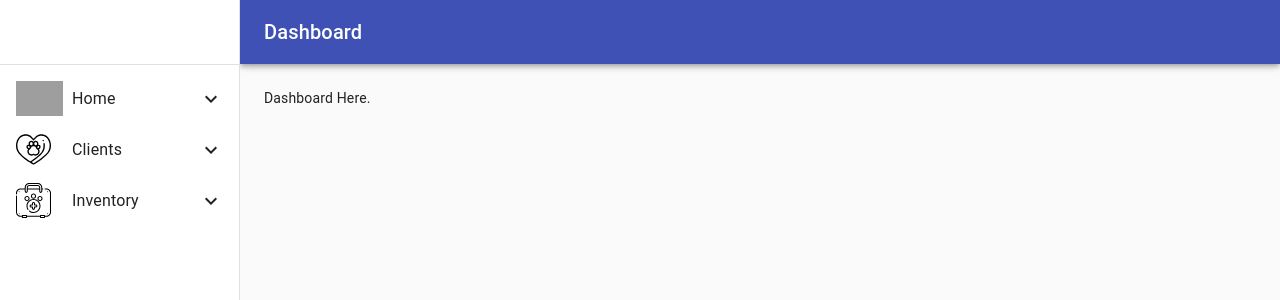
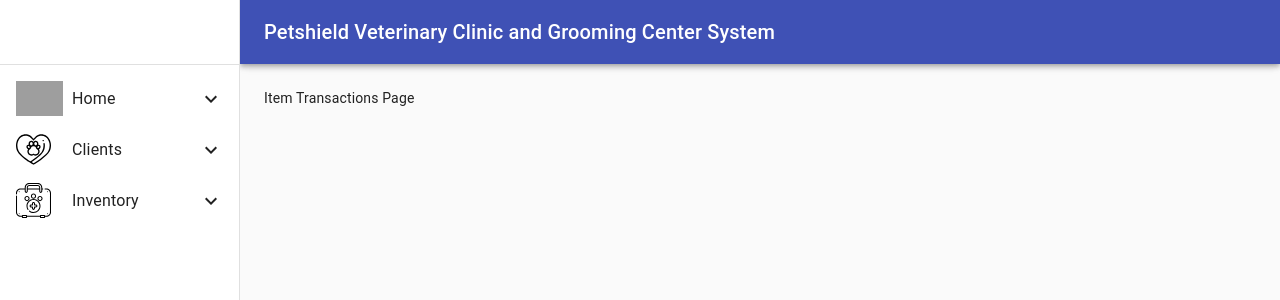
Before and after one commit to Petshield-Veterinary-Clinic/Petshield-Veterinary-Clinic-Website, a React (Create React App) app: page /inventory/item-transactions in a window 1280 px wide. Shown: the top 300 px of the page. Built offline with nearby package versions, Linux system fonts and the light colour scheme; grey boxes are pictures that could not be loaded.

Commit message:
PVCW-3 : Implement Routing for Inventory

```diff
--- a/package.json
+++ b/package.json
@@ -8,6 +8,7 @@
     "@testing-library/jest-dom": "^5.11.5",
     "@testing-library/react": "^11.1.1",
     "@testing-library/user-event": "^12.2.0",
+    "axios": "^0.21.0",
     "react": "^17.0.1",
     "react-dom": "^17.0.1",
     "react-hook-form": "^6.11.0",
--- a/src/App.jsx
+++ b/src/App.jsx
@@ -2,8 +2,10 @@ import { BrowserRouter as Router, Route, Switch } from "react-router-dom";
 import { CustomAppBar } from "./components/CustomAppBar";
 import { CustomDrawer } from "./components/CustomDrawer";
 import { makeStyles } from "@material-ui/core/styles";
-import HomePage from "./home-page/HomePage";
+import HomePage from "./pages/home-page/HomePage";
 import { CssBaseline } from "@material-ui/core";
+import ItemTransactionsPage from "./pages/Inventory/ItemTransactionsPage";
+import AllItemsPage from "./pages/Inventory/AllItemsPage";
 
 const useStyles = makeStyles((theme) => ({
   root: {
@@ -28,7 +30,13 @@ const App = () => {
         <main className={classes.content}>
           <div className={classes.toolbar} />
           <Switch>
-            <Route path="/" component={HomePage} />
+            <Route exact path="/home/dashboard" component={HomePage} />
+            <Route
+              exact
+              path="/inventory/item-transactions"
+              component={ItemTransactionsPage}
+            />
+            <Route exact path="/inventory/all-items" component={AllItemsPage} />
           </Switch>
         </main>
       </Router>
--- a/src/components/CustomAppBar.jsx
+++ b/src/components/CustomAppBar.jsx
@@ -15,7 +15,7 @@ export const CustomAppBar = () => {
     <AppBar position="fixed" className={classes.appBar}>
       <Toolbar>
         <Typography variant="h6" noWrap>
-          Dashboard
+          Petshield Veterinary Clinic and Grooming Center System
         </Typography>
       </Toolbar>
     </AppBar>
--- a/src/components/CustomDrawer.jsx
+++ b/src/components/CustomDrawer.jsx
@@ -11,6 +11,7 @@ import { makeStyles } from "@material-ui/core/styles";
 import { drawerWidth } from "../consts";
 import { ExpandLess, ExpandMore } from "@material-ui/icons";
 import { useState } from "react";
+import { Link } from "react-router-dom";
 import HomeIcon from "../assets/house.svg";
 import AgreementFormIcon from "../assets/agreement_form.svg";
 import AllClientsIcon from "../assets/all_clients.svg";
@@ -59,12 +60,12 @@ export const CustomDrawer = () => {
         {
           label: "Dashboard",
           icon: DashboardIcon,
-          handleOnClick: () => {},
+          path: " ",
         },
         {
           label: "Pet Queue",
           icon: PetQueueIcon,
-          handleOnClick: () => {},
+          path: " ",
         },
       ],
     },
@@ -78,22 +79,22 @@ export const CustomDrawer = () => {
         {
           label: "All Clients",
           icon: AllClientsIcon,
-          handleOnClick: () => {},
+          path: " ",
         },
         {
           label: "Payments",
           icon: PaymentsIcon,
-          handleOnClick: () => {},
+          path: " ",
         },
         {
           label: "Appointments",
           icon: AppointmentsIcon,
-          handleOnClick: () => {},
+          path: " ",
         },
         {
           label: "Agreement Form",
           icon: AgreementFormIcon,
-          handleOnClick: () => {},
+          path: " ",
         },
       ],
     },
@@ -110,12 +111,12 @@ export const CustomDrawer = () => {
         {
           label: "All Items",
           icon: AllItemsIcon,
-          handleOnClick: () => {},
+          path: "/inventory/all-items",
         },
         {
           label: "Item Transactions",
           icon: ItemTransactionIcon,
-          handleOnClick: () => {},
+          path: "/inventory/item-transactions",
         },
       ],
     },
@@ -154,6 +155,8 @@ export const CustomDrawer = () => {
                       <ListItem
                         key={subItem.label}
                         button
+                        component={Link}
+                        to={subItem.path}
                         className={classes.nested}
                       >
                         <ListItemIcon>
--- a/src/consts/index.jsx
+++ b/src/consts/index.jsx
@@ -1 +1,2 @@
 export const drawerWidth = 240;
+export const LOCAL_API_BASE_URL = "localhost:8000";
--- /dev/null
+++ b/src/pages/Inventory/AllItemsPage/index.jsx
@@ -0,0 +1,7 @@
+import React from "react";
+
+const AllItemsPage = () => {
+  return <div>All Items Page</div>;
+};
+
+export default AllItemsPage;
--- /dev/null
+++ b/src/pages/Inventory/ItemTransactionsPage/index.jsx
@@ -0,0 +1,7 @@
+import React from "react";
+
+const ItemTransactionsPage = () => {
+  return <div>Item Transactions Page</div>;
+};
+
+export default ItemTransactionsPage;
```
Also changed, not shown: src/api/axios.js (added, +7 -0 lines), src/pages/home-page/HomePage.jsx (renamed from src/home-page/HomePage.jsx), 1 other file (tests, documents, lock files or other folders).
